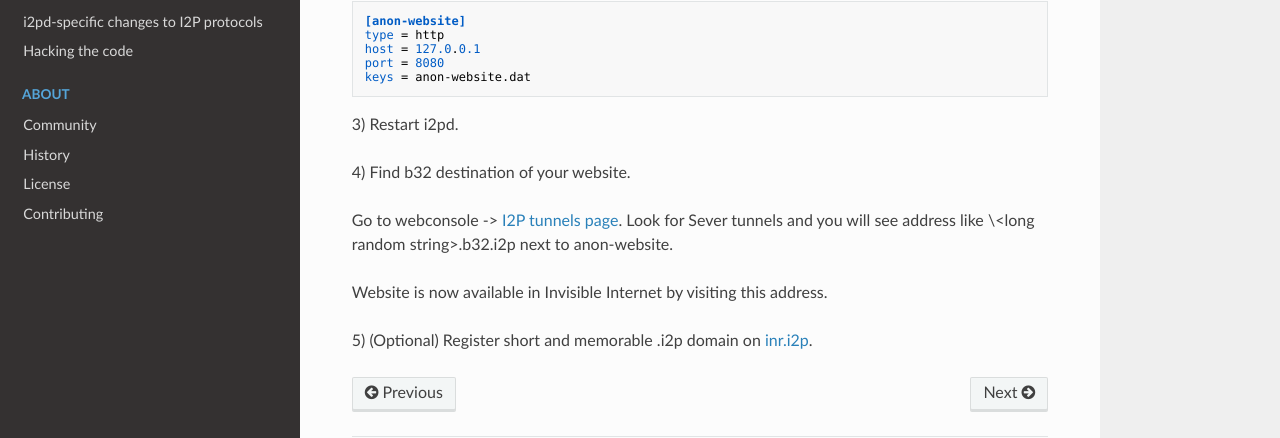
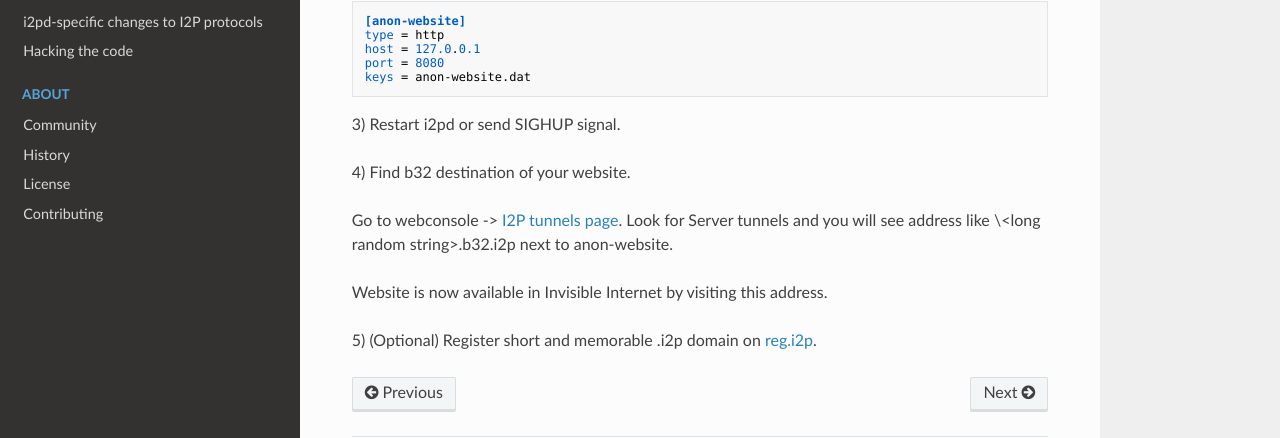
Before and after one commit to PurpleI2P/i2pd_docs_en, an MkDocs documentation site: the page built from docs/tutorials/http.md, in a window 1280 px wide and 1325 px high. Shown: the part 783-1221 px from the top of the window. Built offline with MkDocs 1.6.1, drawn with Linux system fonts in a browser that asks for light colours; nearby versions of some CDN libraries.

Commit message:
update "Anonymous websites" tutorial
* Fixed a typo: Sever => Server
* Replaced inr.i2p with reg.i2p
* Added information about SIGHUP

```diff
--- a/docs/tutorials/http.md
+++ b/docs/tutorials/http.md
@@ -29,12 +29,12 @@ If you wish to run your own website in Invisible Internet, follow those steps:
     port = 8080
     keys = anon-website.dat
 
-3) Restart i2pd.
+3) Restart i2pd or send SIGHUP signal.
 
 4) Find b32 destination of your website.
 
-   Go to webconsole -> [I2P tunnels page](http://127.0.0.1:7070/?page=i2p_tunnels). Look for Sever tunnels and you will see address like \<long random string\>.b32.i2p next to anon-website.
+   Go to webconsole -> [I2P tunnels page](http://127.0.0.1:7070/?page=i2p_tunnels). Look for Server tunnels and you will see address like \<long random string\>.b32.i2p next to anon-website.
 
    Website is now available in Invisible Internet by visiting this address.
 
-5) (Optional) Register short and memorable .i2p domain on [inr.i2p](http://inr.i2p).
+5) (Optional) Register short and memorable .i2p domain on [reg.i2p](http://reg.i2p).
```
